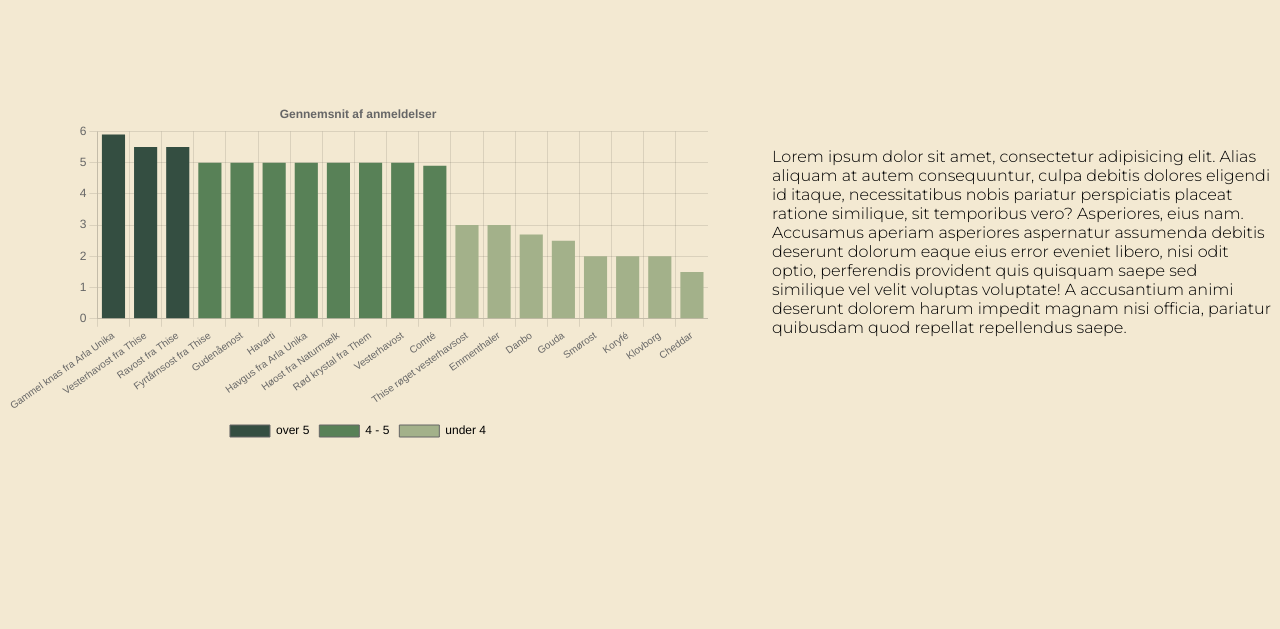
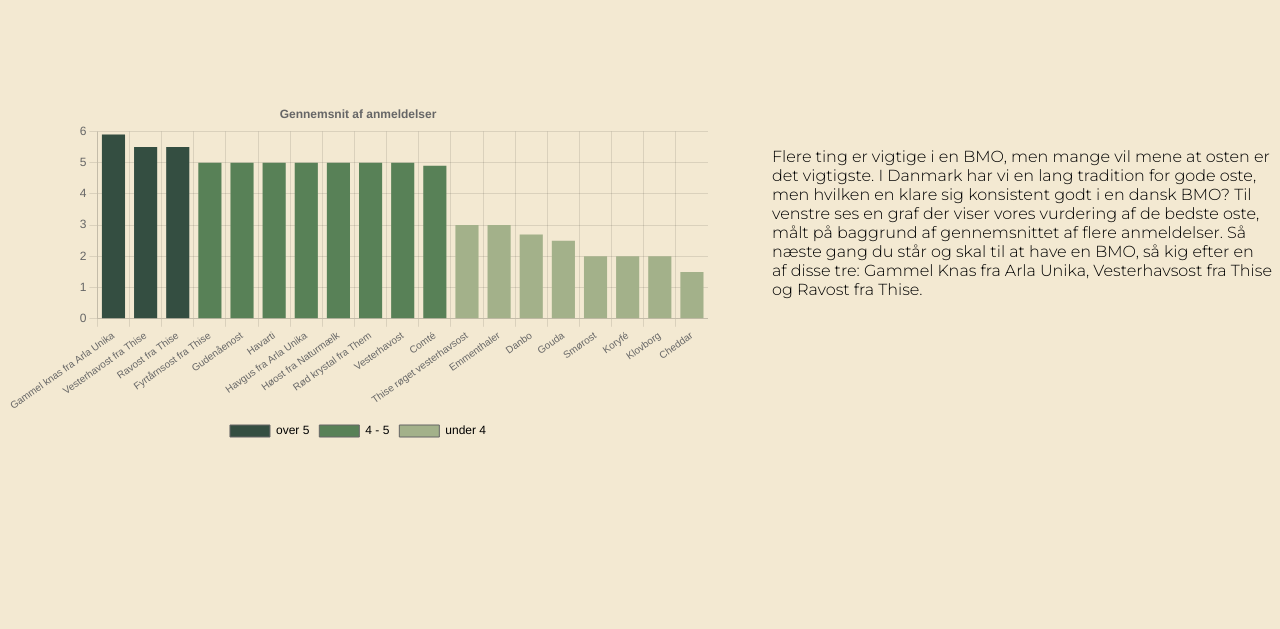
Before and after one commit to SilentVoices22/Portfolioaflevering-Bolle-med-ost-, a plain HTML site: page index.html in a window 1280 px wide. Shown: the part 323-952 px from the top of the page. Drawn offline with nearby package versions, Linux system fonts and the light colour scheme; a web font is replaced by a local one.

Commit message:
hvaså gutterne igenigen

```diff
--- a/index.html
+++ b/index.html
@@ -25,7 +25,8 @@
                 <canvas id="chart"></canvas>
             </div>
             <div class="text-box">
-                <p>Lorem ipsum dolor sit amet, consectetur adipisicing elit. Alias aliquam at autem consequuntur, culpa debitis dolores eligendi id itaque, necessitatibus nobis pariatur perspiciatis placeat ratione similique, sit temporibus vero? Asperiores, eius nam. Accusamus aperiam asperiores aspernatur assumenda debitis deserunt dolorum eaque eius error eveniet libero, nisi odit optio, perferendis provident quis quisquam saepe sed similique vel velit voluptas voluptate! A accusantium animi deserunt dolorem harum impedit magnam nisi officia, pariatur quibusdam quod repellat repellendus saepe.</p>
+                <p>Flere ting er vigtige i en BMO, men mange vil mene at osten er det vigtigste. I Danmark har vi en lang tradition for gode oste, men hvilken en klare sig konsistent godt i en dansk BMO? Til venstre ses en graf der viser vores vurdering af de bedste oste, målt på baggrund af gennemsnittet af flere anmeldelser. Så næste gang du står og skal til at have en BMO, så kig efter en af disse tre: Gammel Knas fra Arla Unika, Vesterhavsost fra Thise og Ravost fra Thise.
+                </p>
             </div>
         </div>
 
```
